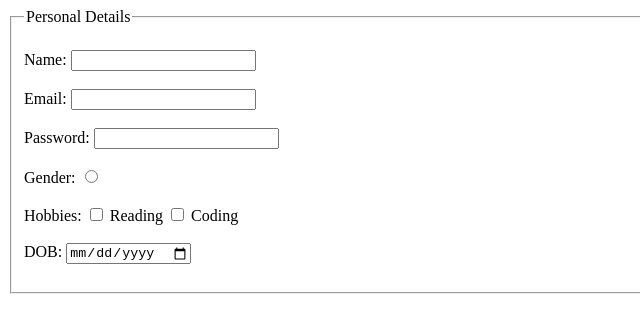
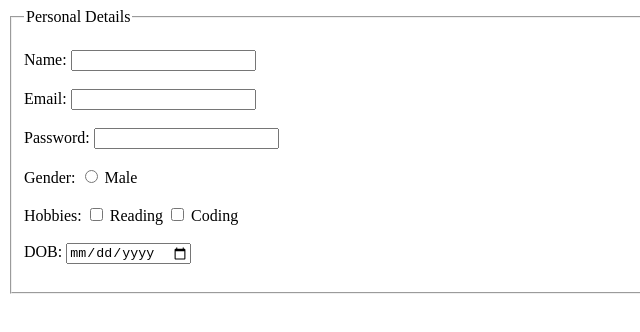
Before and after one commit to naseemahmedwd0921/wdw_0921, a plain HTML site: page ASSIGNMENT-15/index.html in a window 1280 px wide. Shown: the full height of the page, 0-640 px from the left. Drawn offline with Linux system fonts and the light colour scheme.

Commit message:
intial assignment-15

```diff
--- a/ASSIGNMENT-15/index.html
+++ b/ASSIGNMENT-15/index.html
@@ -33,6 +33,7 @@
             <div class="form-group inline-group">
                 <label>Gender:</label>
                 <input type="radio" id="male" name="gender" value="male">
+                <label for="male">Male</label>
 
             </div>
             <br>
```
